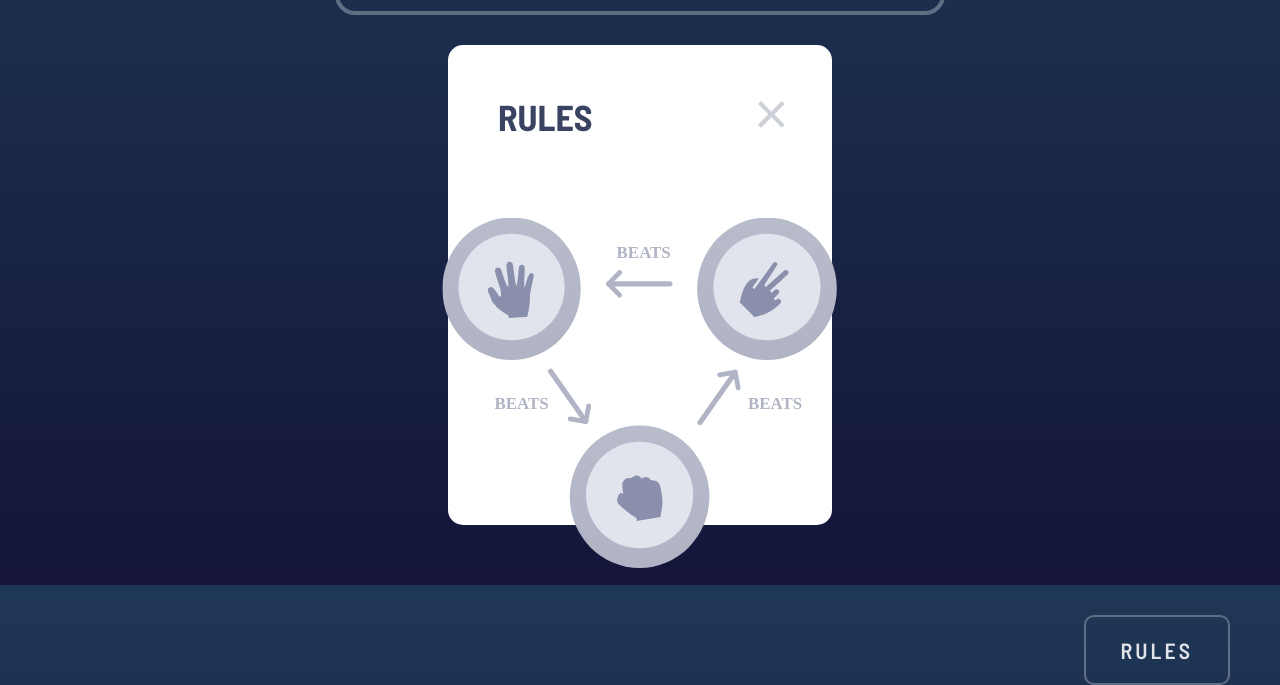
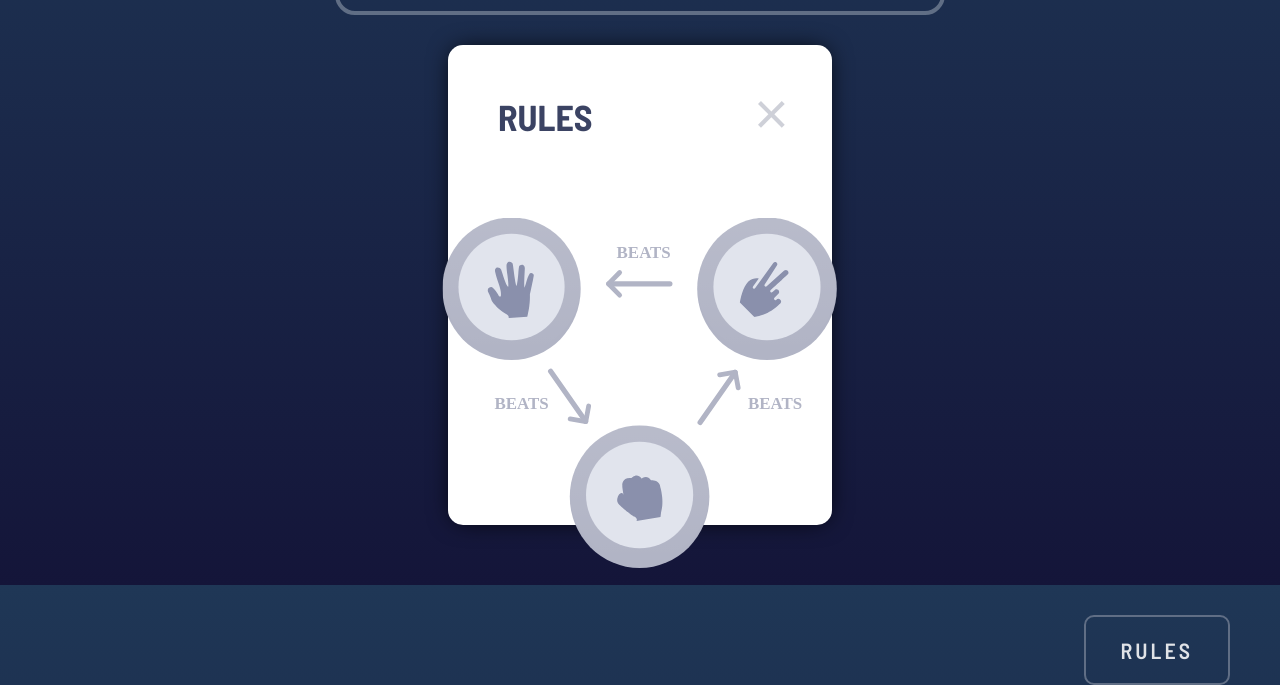
Before and after one commit to Ungrez/rock-paper-scissors, a website with bundled scripts: page index.html in a window 1280 px wide. Both pictures are taken after a click on the button "RULES". Shown: the part 215-900 px from the top of the page. Built offline with nearby package versions, Linux system fonts and the light colour scheme.

Commit message:
gh pages and screenshots

```diff
--- a/app.css
+++ b/app.css
@@ -15,6 +15,7 @@ button {
   font-family: "Barlow Semi Condensed", sans-serif;
 }
 body {
+  position: relative;
   background: linear-gradient(#1f3756, #141539);
   width: 100%;
   height: 100vh;
--- a/css/app_rules_show.css
+++ b/css/app_rules_show.css
@@ -11,10 +11,20 @@
   transition: 0.3s;
   opacity: 0;
   visibility: hidden;
+  box-shadow: 0 0 24px -5px black;
 }
 #app_rules_show.visible {
   opacity: 1;
   visibility: visible;
+}
+#app_rules_show.visible::before {
+  position: fixed;
+  left: 0;
+  top: 0;
+  width: 100vw;
+  height: 100vh;
+  content: "";
+  z-index: 0;
 }
 #app_rules_show p {
   text-transform: uppercase;
--- /dev/null
+++ b/package.json
@@ -0,0 +1,5 @@
+{
+  "dependencies": {
+    "gh-pages": "^4.0.0"
+  }
+}
```
Also changed, not shown: readme.md (added), screenshots/game-desktop.PNG (added), screenshots/game-mobile.PNG (added), screenshots/home-desktop.PNG (added), screenshots/home-mobile.PNG (added), screenshots/rules-desktop.PNG (added), screenshots/rules-mobile.PNG (added), 1 other file.
